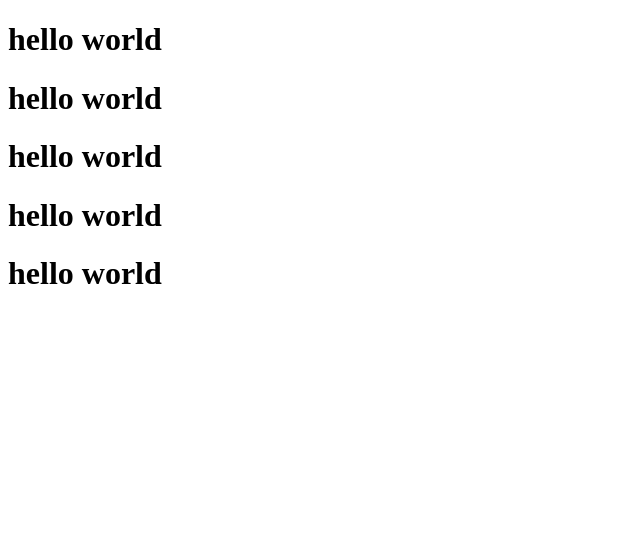
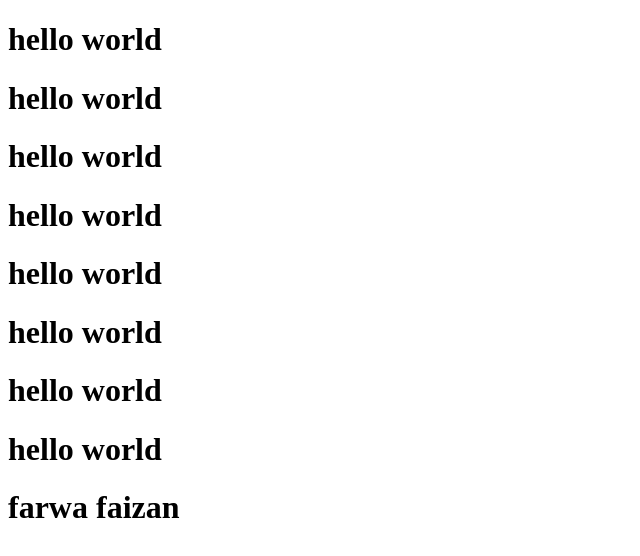
Before and after one commit to Farwa-Faizan/New-folder, a plain HTML site: page index.html in a window 1280 px wide. Shown: the whole page, without its empty margins (0-640 px from the left). Drawn offline with Linux system fonts and the light colour scheme.

Commit message:
Update index.html

```diff
--- a/index.html
+++ b/index.html
@@ -12,6 +12,10 @@
     <h1>hello world</h1>
     <h1>hello world</h1>
     <h1>hello world</h1>
+    <h1>hello world</h1>
+    <h1>hello world</h1>
+    <h1>hello world</h1>
+    <h1>farwa faizan</h1>
 
 </body>
 </html>
```
